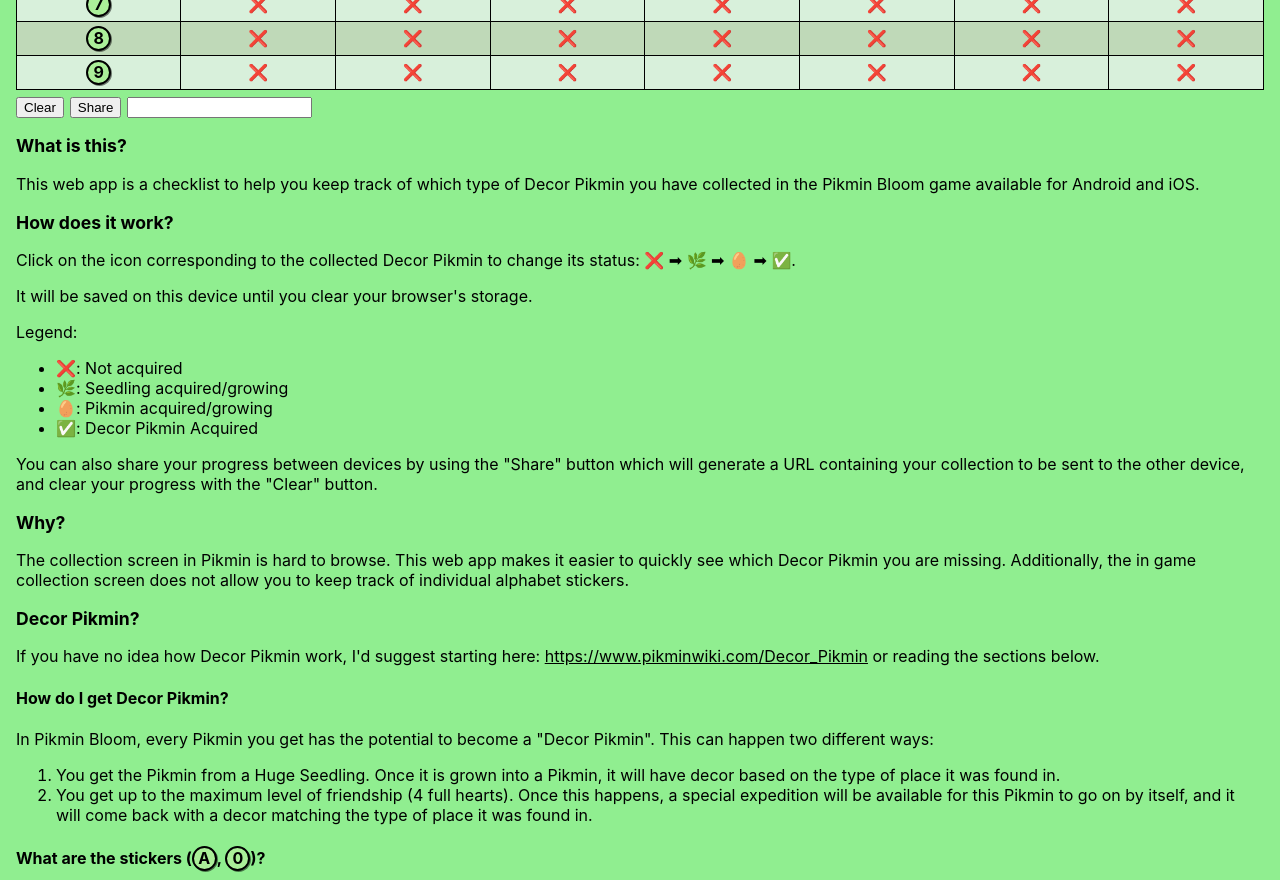
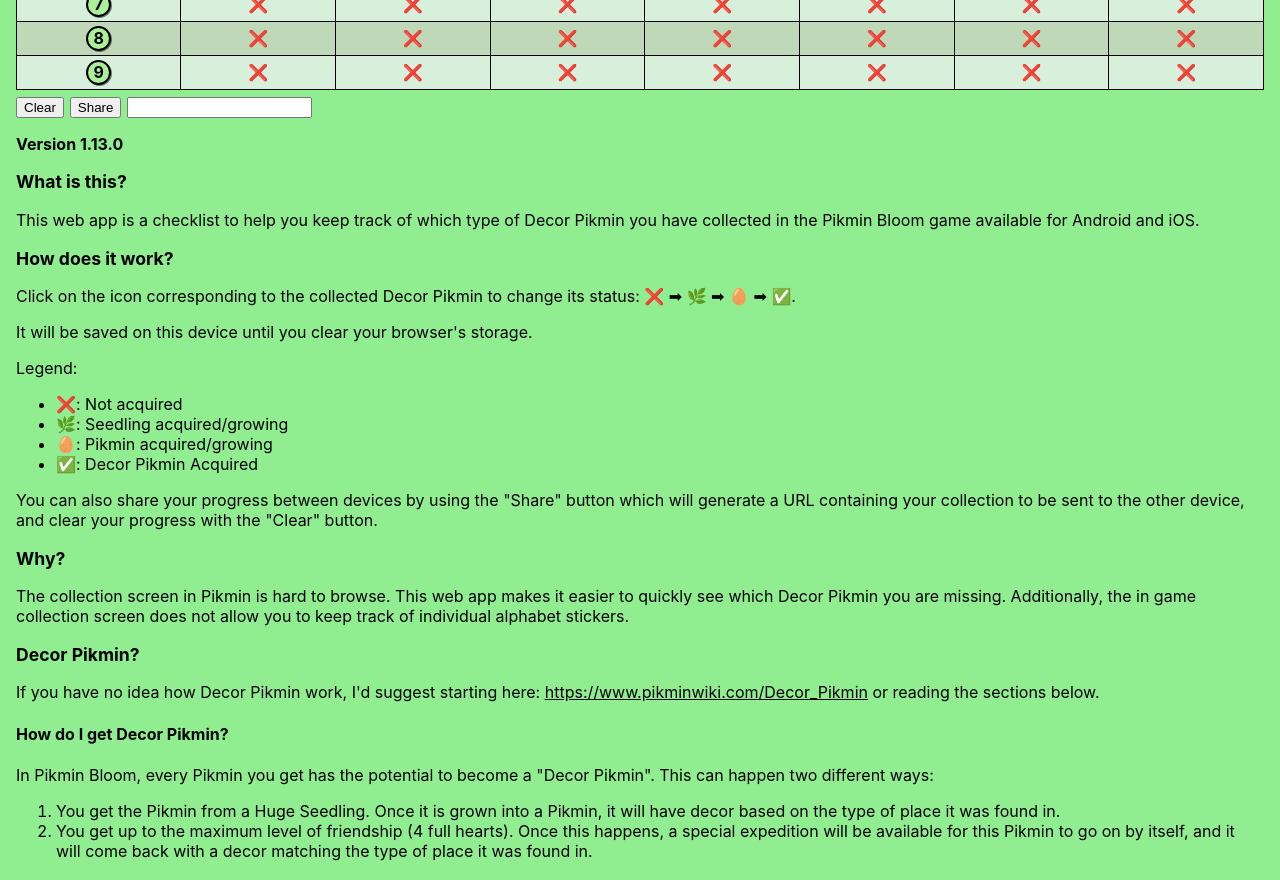
Before and after one commit to Notuom/pikmin-bloom-checklist, a Next.js app: page / in a window 1280 px wide. Shown: the part 3620-4500 px from the top of the page. Built offline with nearby package versions, Linux system fonts and the light colour scheme.

Commit message:
feat: add version

```diff
--- a/components/About.tsx
+++ b/components/About.tsx
@@ -1,9 +1,11 @@
 import * as React from "react";
 import { attributions } from "../utils/constants";
+import packageInfo from "../package.json"
 
 export const About: React.FC = () => (
   <>
     <section>
+      <p><strong>{`Version ${packageInfo.version}`}</strong></p>
       <h3>What is this?</h3>
       <p>
         This web app is a checklist to help you keep track of which type of
```
